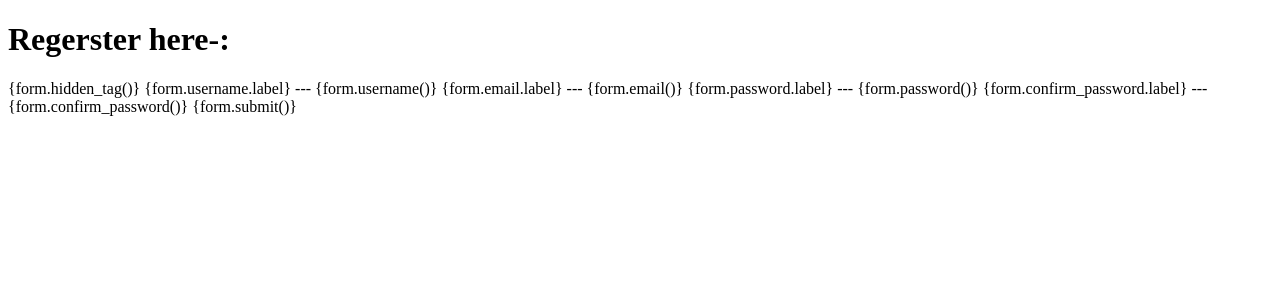
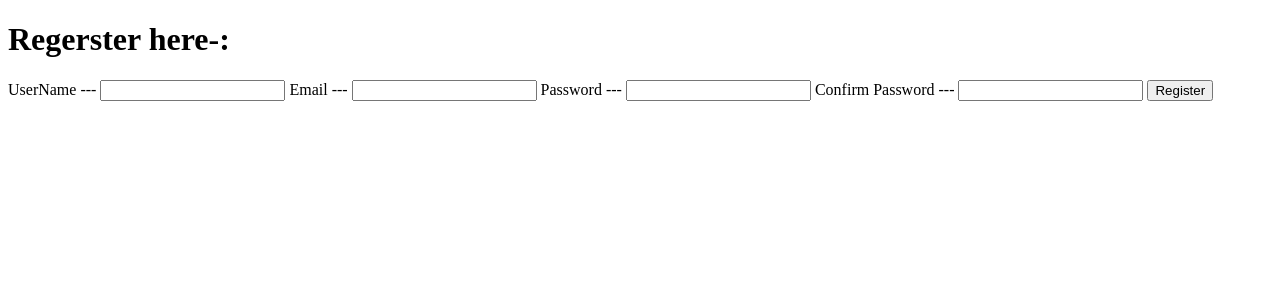
Before and after one commit to 19coderpawan/Paper_trading_application, a Flask app: page /register in a window 1280 px wide. Shown: the top 300 px of the page. Run offline with Flask 3, Linux system fonts and the light colour scheme.

Commit message:
fixed minor issue with templates

```diff
--- a/app.py
+++ b/app.py
@@ -10,7 +10,7 @@ def create_app():
 
     from models import User
     with app.app_context():
-        print("🧪 SQLAlchemy tables:", db.metadata.tables.keys())  # debug pri
+        # print("🧪 SQLAlchemy tables:", db.metadata.tables.keys())  # debug pri
         db.create_all()
 
     from routes.home_route import main
--- a/templates/register.html
+++ b/templates/register.html
@@ -6,12 +6,12 @@
     <body>
         <h1>Regerster here-:</h1>
         <form method="POST">
-            {form.hidden_tag()}
-            {form.username.label} --- {form.username()}
-            {form.email.label} --- {form.email()}
-            {form.password.label} --- {form.password()}
-            {form.confirm_password.label} --- {form.confirm_password()}
-            {form.submit()}
+            {{form.hidden_tag()}}
+            {{form.username.label}} --- {{form.username()}}
+            {{form.email.label}} --- {{form.email()}}
+            {{form.password.label}} --- {{form.password()}}
+            {{form.confirm_password.label}} --- {{form.confirm_password()}}
+            {{form.submit()}}
         </form>
     </body>
 </html>
```
Also changed, not shown: templates/login.html (+4 -4 lines).
